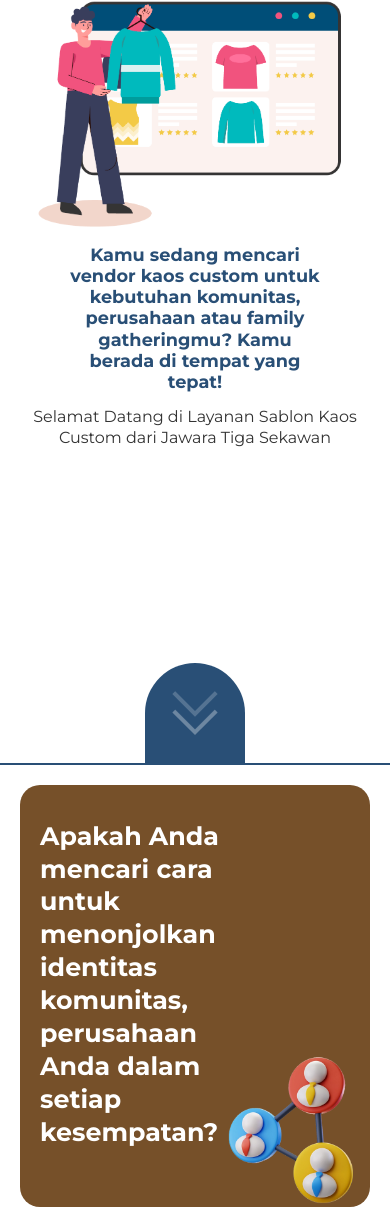
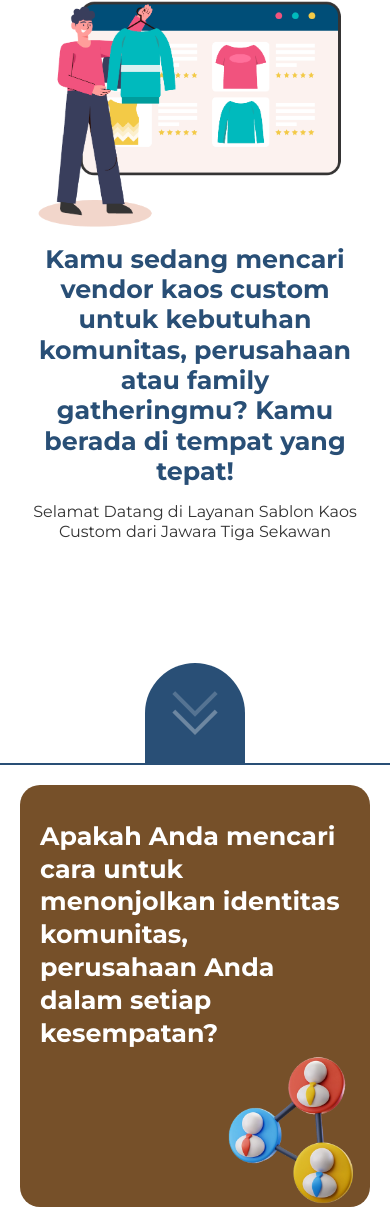
Before and after one commit to d14n-as/kbj-2, a plain HTML site: page index.html in a window 390 px wide. Shown: the part 302-1520 px from the top of the page. Drawn offline with nearby package versions, Linux system fonts and the light colour scheme; a script that the page names is missing.

Commit message:
change mobile ver

```diff
--- a/css/layout.css
+++ b/css/layout.css
@@ -447,7 +447,7 @@ p.ol-paragraf {
   .elem__center__absolute {
     padding: 30px;
     z-index: 0;
-    height: 100 vcvh;
+    height: 100vh;
     backdrop-filter: unset;
   }
 }
@@ -1746,6 +1746,12 @@ img.ui__shine--icon {
   max-width: 70%;
 }
 
+@media (max-width: 768px) {
+  .questionWrap2 p {
+    max-width: 100%;
+  }
+}
+
 .questionWrap2 .questionWrapleft {
   background-color: #765029;
   border-radius: 20px;
@@ -2016,7 +2022,8 @@ a.emailUs {
     font-size: 3vh;
   }
   .hero__section h2 {
-    font-size: 2.1vh;
+    font-size: 3vh;
+    max-width: 90%;
   }
   .questionWrap2 {
     flex-direction: column;
```
